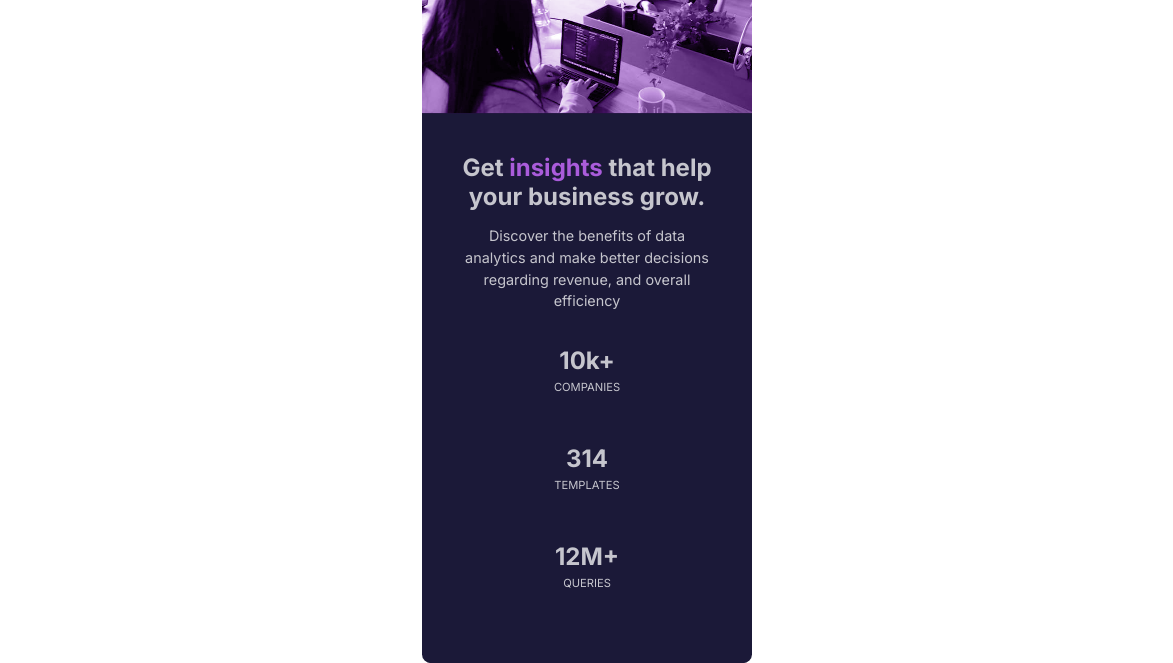
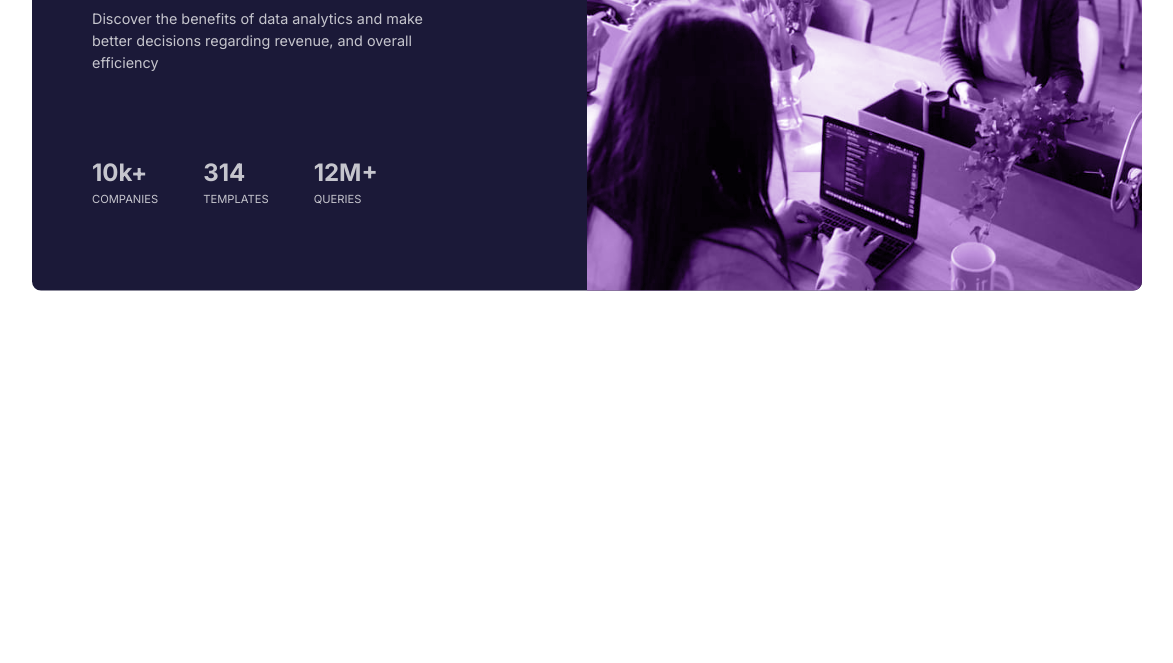
Before and after one commit to Sergi-CM/202301-w2ch1-sergi-casquero, a website built with Parcel: page src/index.html in a window 1536 px wide. Shown: the part 198-861 px from the top of the page, without its empty margins (181-1354 px from the left). After the commit the page ends 800 px from the top, so only its background shows below. Built offline with nearby package versions, Linux system fonts and the light colour scheme; files whose address does not match are found by name.

Commit message:
add desktop design version

```diff
--- a/src/sass/_global.scss
+++ b/src/sass/_global.scss
@@ -83,3 +83,50 @@
     }
   }
 }
+
+@media screen and (min-width: 1440px) {
+  .stats-component {
+    width: 1110px;
+    height: 445px;
+
+    display: flex;
+    flex-direction: row-reverse;
+    justify-content: space-between;
+    align-items: center;
+
+    text-align: left;
+
+    border-radius: measures.$border-radius;
+
+    &__text-container {
+      padding-right: 150px;
+      padding: 60px 150px 60px 60px;
+    }
+
+    &__image {
+      width: 50%;
+      height: 100%;
+      border-radius: 0 measures.$border-radius measures.$border-radius 0;
+    }
+
+    &__title {
+      font-size: 2rem;
+    }
+
+    &__text {
+      padding-top: 10px;
+      padding-bottom: 50px;
+    }
+
+    &__overlay {
+      width: 50%;
+      height: 100%;
+      border-radius: 0 measures.$border-radius measures.$border-radius 0;
+    }
+
+    &__stats-container {
+      flex-direction: row;
+      gap: 45px;
+    }
+  }
+}
```
